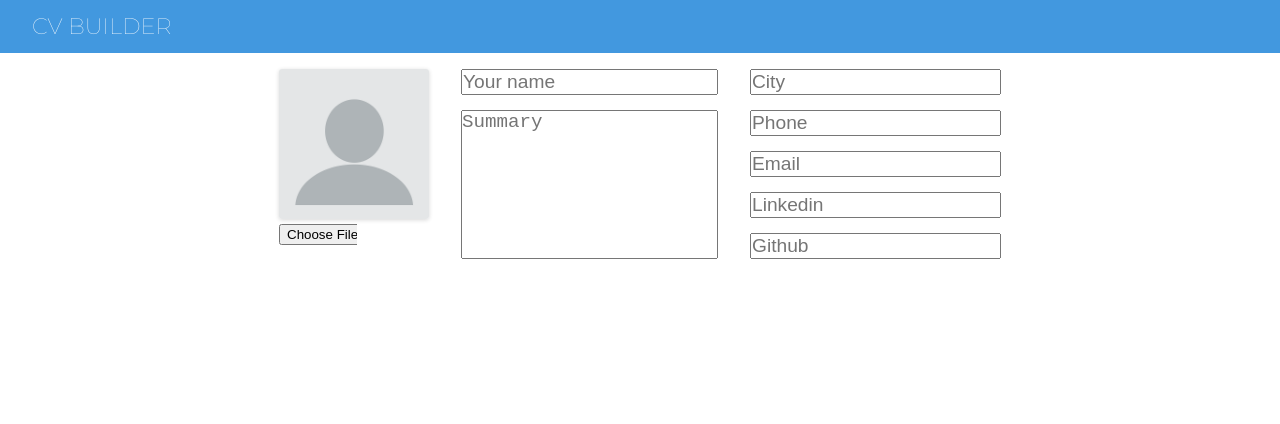
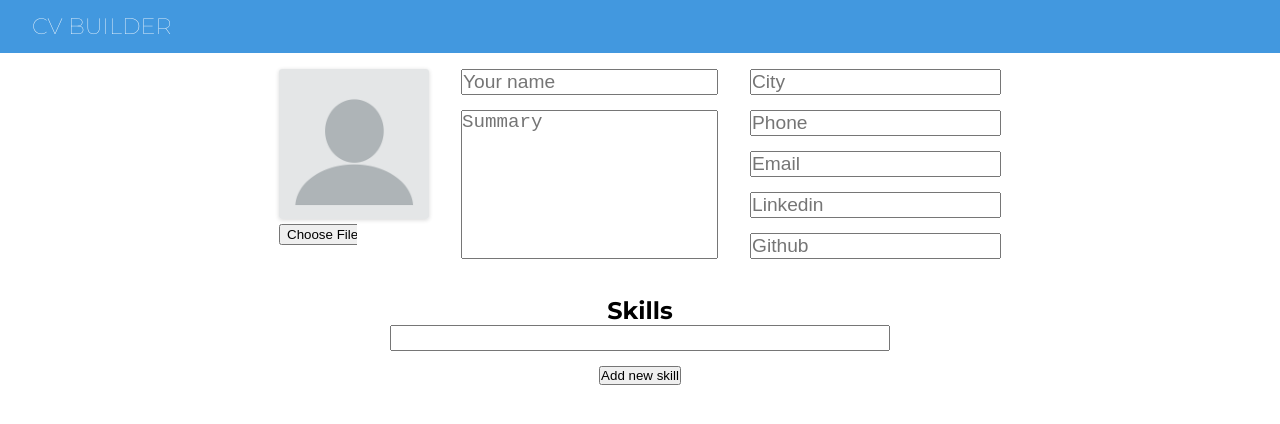
Before and after one commit to alessandrovinciabc/cv-builder-react, a React (Create React App) app: page / in a window 1280 px wide. Shown: the top 424 px of the page. Built offline with nearby package versions, Linux system fonts and the light colour scheme.

Commit message:
Create input form for adding new skills, not functional

```diff
--- a/src/Components/Builder/Builder.css
+++ b/src/Components/Builder/Builder.css
@@ -1,6 +1,9 @@
 .Builder {
   display: flex;
   justify-content: center;
+  align-items: center;
+
+  flex-direction: column;
 
   padding: 1rem 2rem;
 }
@@ -33,3 +36,17 @@
   flex-grow: 1;
   flex-basis: 143px;
 }
+
+.Builder__skills {
+  display: flex;
+  align-items: center;
+  flex-direction: column;
+
+  width: 100%;
+}
+
+.Skill__input {
+  width: 100%;
+  max-width: 500px;
+  min-width: 300px;
+}
--- a/src/Components/Builder/Builder.js
+++ b/src/Components/Builder/Builder.js
@@ -69,6 +69,11 @@ class Builder extends React.Component {
             />
           </div>
         </div>
+        <div className="Builder__skills">
+          <h2>Skills</h2>
+          <input className="Builder__input Skill__input" type="text" />
+          <button className="Skill__confirm">Add new skill</button>
+        </div>
       </div>
     );
   }
```
